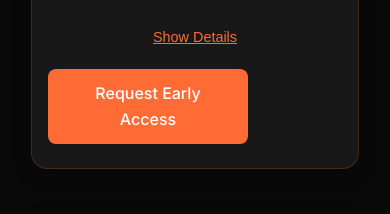
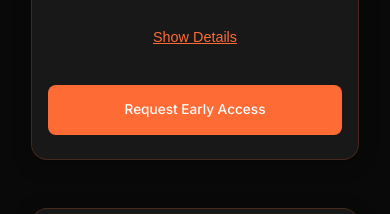
Before and after one commit to GilClacio/sabonglab-site, a plain HTML site: page index.html in a window 390 px wide. Shown: the part 3655-3869 px from the top of the page. Drawn offline with Linux system fonts and the light colour scheme.

Commit message:
UI Improvements

```diff
--- a/styles.css
+++ b/styles.css
@@ -1025,20 +1025,38 @@ a:hover {
         margin-bottom: 1.5rem;
     }
 
-    .contact-form h3 {
+    .service-card h3 {
         font-size: 1.2rem;
         margin-bottom: 0.8rem;
     }
 
-    .contact-form p {
+    .service-card p {
         font-size: 0.85rem;
         line-height: 1.5;
+        margin-bottom: 1rem;
     }
 
     .contact-form a.btn-primary {
         padding: 14px 16px !important;
         font-size: 0.95rem !important;
         margin-bottom: 0.8rem;
+    }
+
+    /* Service card button optimization for small screens */
+    .service-card .btn-primary {
+        width: 100% !important;
+        max-width: none !important;
+        padding: 16px 8px !important;
+        font-size: 0.85rem !important;
+        line-height: 1.3;
+        margin-top: 1rem;
+        word-wrap: break-word;
+        hyphens: auto;
+        text-align: center;
+        min-height: 48px;
+        display: flex;
+        align-items: center;
+        justify-content: center;
     }
 
     /* Enhanced small screen typography */
@@ -1128,9 +1146,13 @@ a:hover {
 
     .service-card .btn-primary {
         width: 100%;
-        max-width: 200px;
-        padding: 12px 20px;
+        max-width: none;
+        padding: 14px 20px;
         font-size: 1rem;
+        margin-top: 1rem;
+        white-space: nowrap;
+        overflow: hidden;
+        text-overflow: ellipsis;
     }
 
     .services-grid {
```
